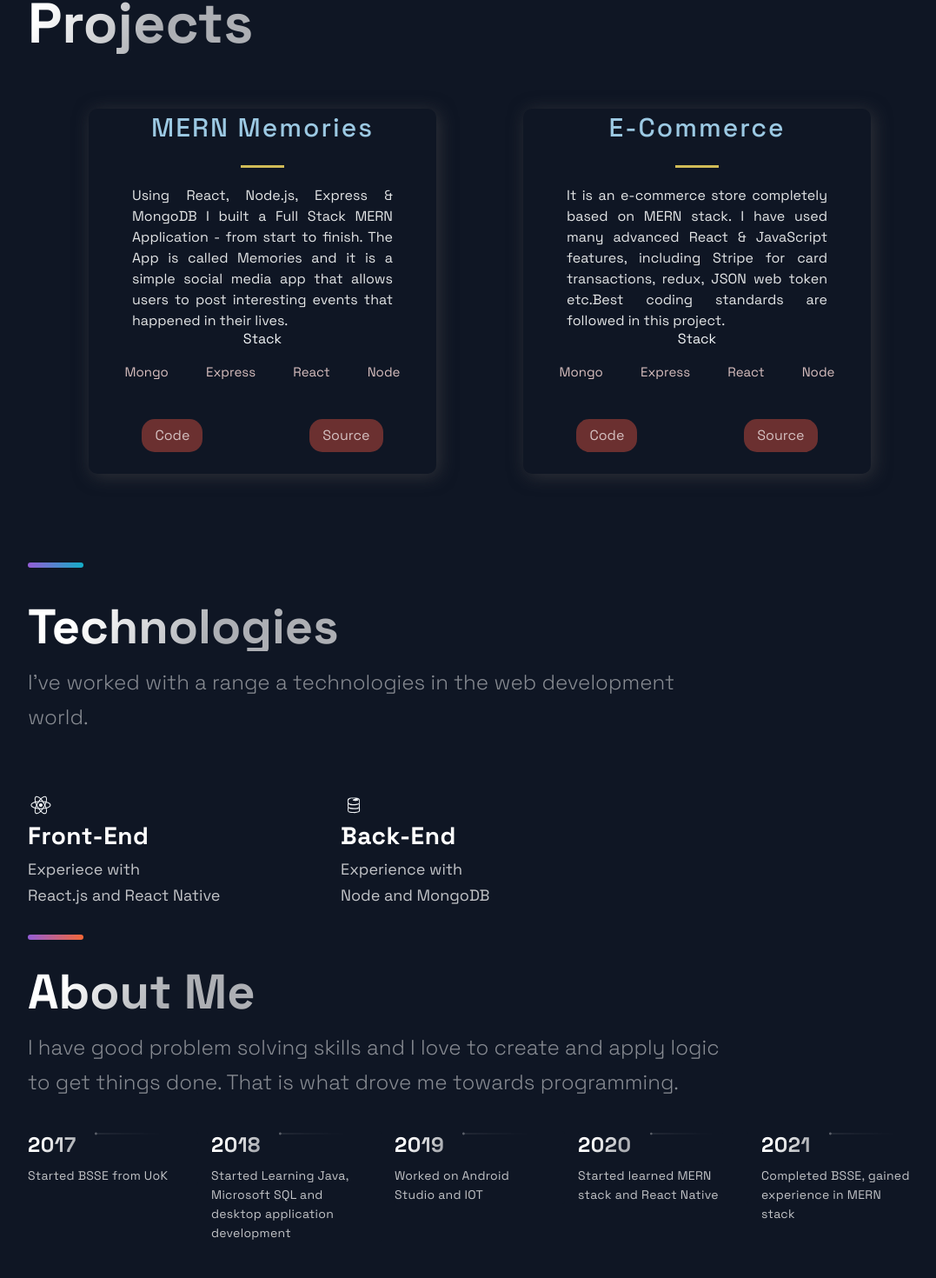
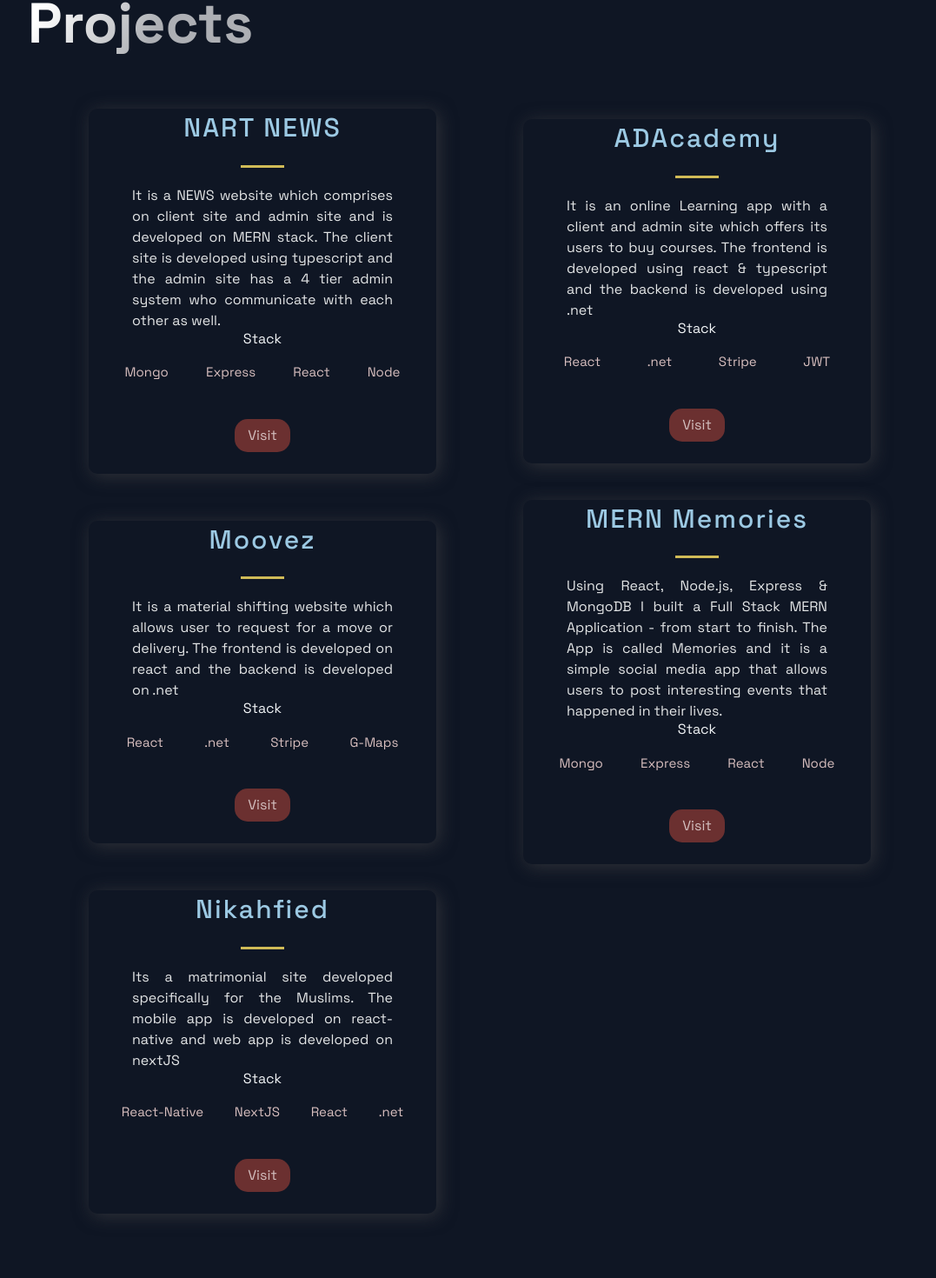
Before and after one commit to TalhaBhutto/NextPortfolio, a Next.js app in the folder my_portfolio/: page / in a window 1280 px wide. Shown: the part 719-2189 px from the top of the page at 87% size, without its empty margins (88-1165 px from the left). Built offline with nearby package versions, Linux system fonts and the light colour scheme.

Commit message:
Added new projects and updated experiance

```diff
--- a/my_portfolio/components/Acomplishments/Acomplishments.js
+++ b/my_portfolio/components/Acomplishments/Acomplishments.js
@@ -8,7 +8,7 @@
 import { Box, Boxes, BoxNum, BoxText } from "./AcomplishmentsStyles";
 
 const data = [
-  { number: 20, text: "Projects" },
+  { number: 5, text: "Projects" },
   { number: 1, text: "Year of experience" },
 ];
 
--- a/my_portfolio/components/Footer/Footer.js
+++ b/my_portfolio/components/Footer/Footer.js
@@ -35,7 +35,7 @@
       </LinkList>
       <SocialIconsContainer>
         <CompanyContainer>
-          <Slogan>Innovating one project at a time</Slogan>
+          <Slogan>Working in a fast paced environment</Slogan>
         </CompanyContainer>
         <SocialContainer>
           <SocialIcons href="https://github.com/TalhaBhutto">
--- a/my_portfolio/components/Hero/Hero.js
+++ b/my_portfolio/components/Hero/Hero.js
@@ -19,8 +19,8 @@
           </SectionTitle>
           <SectionText>
             My name is Talha Hussain Bhutto. I am a Software Engineer working on
-            web and mobile application development using MERN stack and React
-            Native for more then a year.
+            web and mobile application development using MERN stack for more
+            then a year.
           </SectionText>
           <Button onClick={props.handleClick}>Learn More</Button>
         </LeftSection>
--- a/my_portfolio/components/Projects/Projects.js
+++ b/my_portfolio/components/Projects/Projects.js
@@ -44,8 +44,8 @@
                 </TagList>
               </div>
               <UtilityList>
-                <ExternalLinks href={p.visit}>Code</ExternalLinks>
-                <ExternalLinks href={p.source}>Source</ExternalLinks>
+                <ExternalLinks href={p.visit}>Visit</ExternalLinks>
+                {/* <ExternalLinks href={p.source}>Source</ExternalLinks> */}
               </UtilityList>
             </BlogCard>
           );
--- a/my_portfolio/components/Technologies/Technologies.js
+++ b/my_portfolio/components/Technologies/Technologies.js
@@ -32,7 +32,10 @@
             <ListTitle>Front-End</ListTitle>
             <ListParagraph>
               Experiece with <br />
-              React.js and React Native
+              ReactJS ,StripeJS ,typescript,
+              <br />
+              NextJS ,Redux ,axios ,<br />
+              Material UI, Google maps , etc
             </ListParagraph>
           </ListContainer>
         </ListItem>
@@ -44,7 +47,10 @@
             <ListTitle>Back-End</ListTitle>
             <ListParagraph>
               Experience with <br />
-              Node and MongoDB
+              NodeJS , express , MongoDB Atlas ,
+              <br />
+              Multer , JWT , Nodemailer , etc
+              <br />
             </ListParagraph>
           </ListContainer>
         </ListItem>
--- a/my_portfolio/constants/constants.js
+++ b/my_portfolio/constants/constants.js
@@ -1,31 +1,63 @@
 export const projects = [
+  {
+    title: "NART NEWS",
+    description:
+      "It is a NEWS website which comprises on client site and admin site and is developed on MERN stack. The client site is developed using typescript and the admin site has a 4 tier admin system who communicate with each other as well. ",
+    image: "/images/2.png",
+    tags: ["Mongo", "Express", "React", "Node"],
+    visit: "https://independent-pakistan.net/",
+    id: 0,
+  },
+  {
+    title: "ADAcademy",
+    description:
+      "It is an online Learning app with a client and admin site which offers its users to buy courses. The frontend is developed using react & typescript and the backend is developed using .net",
+    image: "/images/2.png",
+    tags: ["React", ".net", "Stripe", "JWT"],
+    visit: "https://www.adacademy.eu/",
+    id: 0,
+  },
+  {
+    title: "Moovez",
+    description:
+      "It is a material shifting website which allows user to request for a move or delivery. The frontend is developed on react and the backend is developed on .net",
+    image: "/images/2.png",
+    tags: ["React", ".net", "Stripe", "G-Maps"],
+    visit: "http://mov.anadeemus.ca/",
+    id: 0,
+  },
   {
     title: "MERN Memories",
     description:
       "Using React, Node.js, Express & MongoDB I built a Full Stack MERN Application - from start to finish. The App is called Memories and it is a simple social media app that allows users to post interesting events that happened in their lives.",
     image: "/images/1.png",
     tags: ["Mongo", "Express", "React", "Node"],
-    source: "https://memoriesbytalha.netlify.app/",
-    visit: "https://github.com/TalhaBhutto/MERN_Project",
-    id: 0,
+    visit: "https://memoriesbytalha.netlify.app/",
+    source: "https://github.com/TalhaBhutto/MERN_Project",
+    id: 1,
   },
   {
-    title: "E-Commerce",
+    title: "Nikahfied",
     description:
-      "It is an e-commerce store completely based on MERN stack. I have used many advanced React & JavaScript features, including Stripe for card transactions, redux, JSON web token etc.Best coding standards are followed in this project.",
-    image: "/images/2.png",
-    tags: ["Mongo", "Express", "React", "Node"],
-    source: "https://github.com/TalhaBhutto/ShoppingAppMERN",
+      "Its a matrimonial site developed specifically for the Muslims. The mobile app is developed on react-native and web app is developed on nextJS",
+    image: "/images/1.png",
+    tags: ["React-Native", "NextJS", "React", ".net"],
+    visit: "https://www.getnikahfied.com/",
+    source: "https://github.com/TalhaBhutto/MERN_Project",
     id: 1,
   },
 ];
 export const TimeLineData = [
-  { year: 2017, text: "Started BSSE from UoK" },
+  { year: 2017, text: "Started BSSE from University of Karachi." },
   {
     year: 2018,
-    text: "Started Learning Java, Microsoft SQL and desktop application development",
+    text: "Had good understanding about OOP, RDBMS and data structures.",
   },
-  { year: 2019, text: "Worked on Android Studio and IOT" },
-  { year: 2020, text: "Started learned MERN stack and React Native" },
-  { year: 2021, text: "Completed BSSE, gained experience in MERN stack" },
+  { year: 2019, text: "Started learning web development." },
+  { year: 2020, text: "Started learned MERN stack and React Native." },
+  {
+    year: 2021,
+    text: "Completed BSSE and got a job as a MERN stack developer.",
+  },
+  { year: 2022, text: "Sharpened my skills as a MERN stack developer." },
 ];
```
